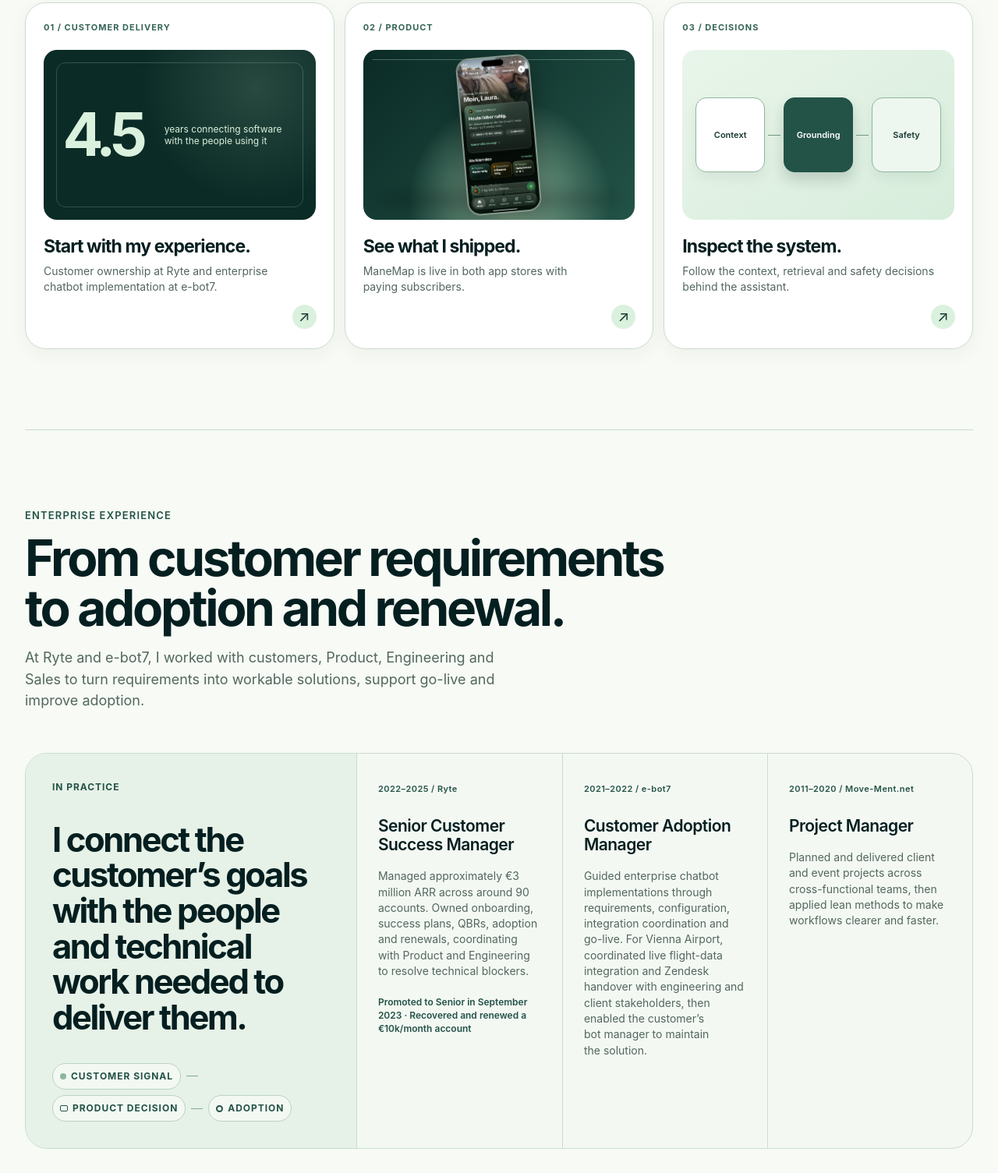
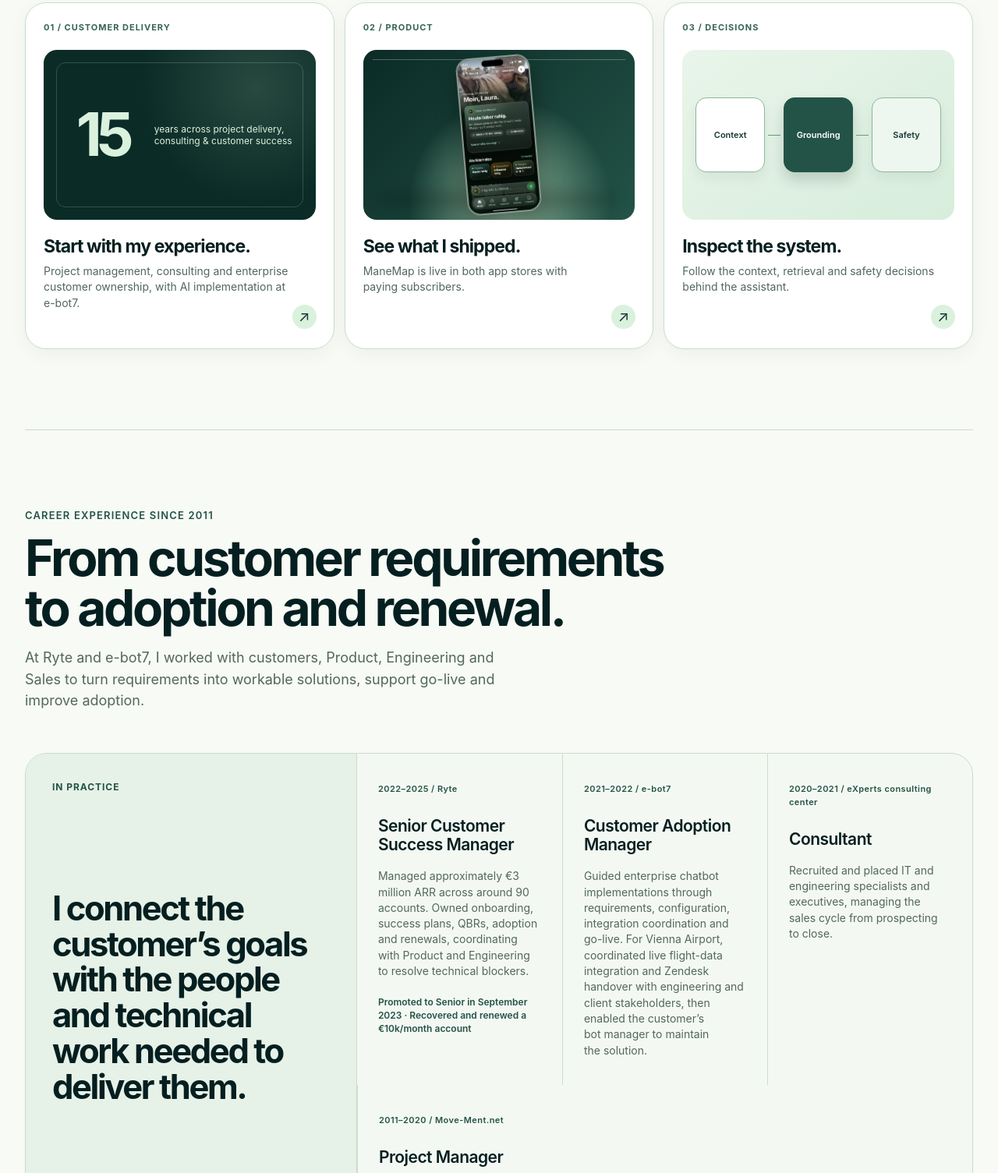
Before and after one commit to MarcoRhs/MarcoRhs.github.io, a plain HTML site: page index.html in a window 1280 px wide. Shown: the part 1295-2800 px from the top of the page at 78% size. Drawn offline with Linux system fonts and the light colour scheme.

Commit message:
Lead with career experience since 2011 across delivery, consulting and customer success

```diff
--- a/index.html
+++ b/index.html
@@ -77,7 +77,7 @@
       <div class="hero-copy reveal">
         <p class="eyebrow">Marco Rohns / AI implementation &amp; customer success</p>
         <h1 id="hero-title">I help teams put<br><em>AI into practice.</em></h1>
-        <p class="intro">I connect customer needs with technical delivery: understanding requirements, coordinating integrations and helping teams adopt software. My background combines enterprise Customer Success at Ryte, AI implementation at e-bot7 and hands-on product work at ManeMap.</p>
+        <p class="intro">I bring experience since 2011 across project delivery, consulting and customer success. I connect customer needs with technical delivery—from requirements and integrations to adoption. My background includes Ryte, AI implementation at e-bot7 and hands-on product work at ManeMap.</p>
         <div class="hero-actions">
           <a class="button button-primary" href="#adoption">Explore my experience <span aria-hidden="true">↘</span></a>
           <a class="button button-secondary" href="#askzone">Ask my CV <span aria-hidden="true">↗</span></a>
@@ -93,7 +93,7 @@
         <span class="portrait-wordmark" aria-hidden="true"><b>MARCO</b><b>ROHNS</b></span>
         <picture><source srcset="assets/marco-hero.webp" type="image/webp"><img src="assets/marco-hero.png" width="851" height="1847" fetchpriority="high" alt="Marco Rohns holding a laptop and coffee"></picture>
         <a class="hero-proof hero-proof-product rotating-border" href="#manemap"><span>Live in production</span><strong>ManeMap</strong><small>iOS + Android ↗</small></a>
-        <div class="hero-proof hero-proof-adoption"><span>Customer delivery</span><strong>4.5 years</strong><small>enterprise adoption</small></div>
+        <div class="hero-proof hero-proof-adoption"><span>Professional experience</span><strong>Since 2011</strong><small>delivery &amp; customer ownership</small></div>
       </div>
       <div class="hero-bottom"><span>Uplengen, Germany · Seeking a permanent remote role</span><a href="#directions">See the work <span aria-hidden="true">↓</span></a></div>
     </section>
@@ -107,8 +107,8 @@
       <div class="direction-grid reveal-stagger">
         <a class="direction-card direction-adoption reveal" href="#adoption">
           <span class="direction-index">01 / Customer delivery</span>
-          <div class="direction-art direction-art-adoption" aria-hidden="true"><strong>4.5</strong><span>years connecting software<br>with the people using it</span></div>
-          <h3>Start with my experience.</h3><p>Customer ownership at Ryte and enterprise chatbot implementation at e-bot7.</p><span class="direction-arrow" aria-hidden="true">↗</span>
+          <div class="direction-art direction-art-adoption" aria-hidden="true"><strong>15</strong><span>years across project delivery,<br>consulting &amp; customer success</span></div>
+          <h3>Start with my experience.</h3><p>Project management, consulting and enterprise customer ownership, with AI implementation at e-bot7.</p><span class="direction-arrow" aria-hidden="true">↗</span>
         </a>
         <a class="direction-card direction-product reveal" href="#manemap">
           <span class="direction-index">02 / Product</span>
@@ -126,7 +126,7 @@
 
     <section class="adoption-section" id="adoption" aria-labelledby="adoption-title">
       <div class="section-heading reveal">
-        <p class="eyebrow">Enterprise experience</p>
+        <p class="eyebrow">Career experience since 2011</p>
         <h2 id="adoption-title">From customer requirements<br>to adoption and renewal.</h2>
         <p>At Ryte and e-bot7, I worked with customers, Product, Engineering and Sales to turn requirements into workable solutions, support go-live and improve adoption.</p>
       </div>
@@ -143,6 +143,11 @@
             <span>2021–2022 / e-bot7</span>
             <b>Customer Adoption Manager</b>
             <p>Guided enterprise chatbot implementations through requirements, configuration, integration coordination and go-live. For Vienna Airport, coordinated live flight-data integration and Zendesk handover with engineering and client stakeholders, then enabled the customer’s bot manager to maintain the solution.</p>
+          </div>
+          <div>
+            <span>2020–2021 / eXperts consulting center</span>
+            <b>Consultant</b>
+            <p>Recruited and placed IT and engineering specialists and executives, managing the sales cycle from prospecting to close.</p>
           </div>
           <div>
             <span>2011–2020 / Move-Ment.net</span>
```
